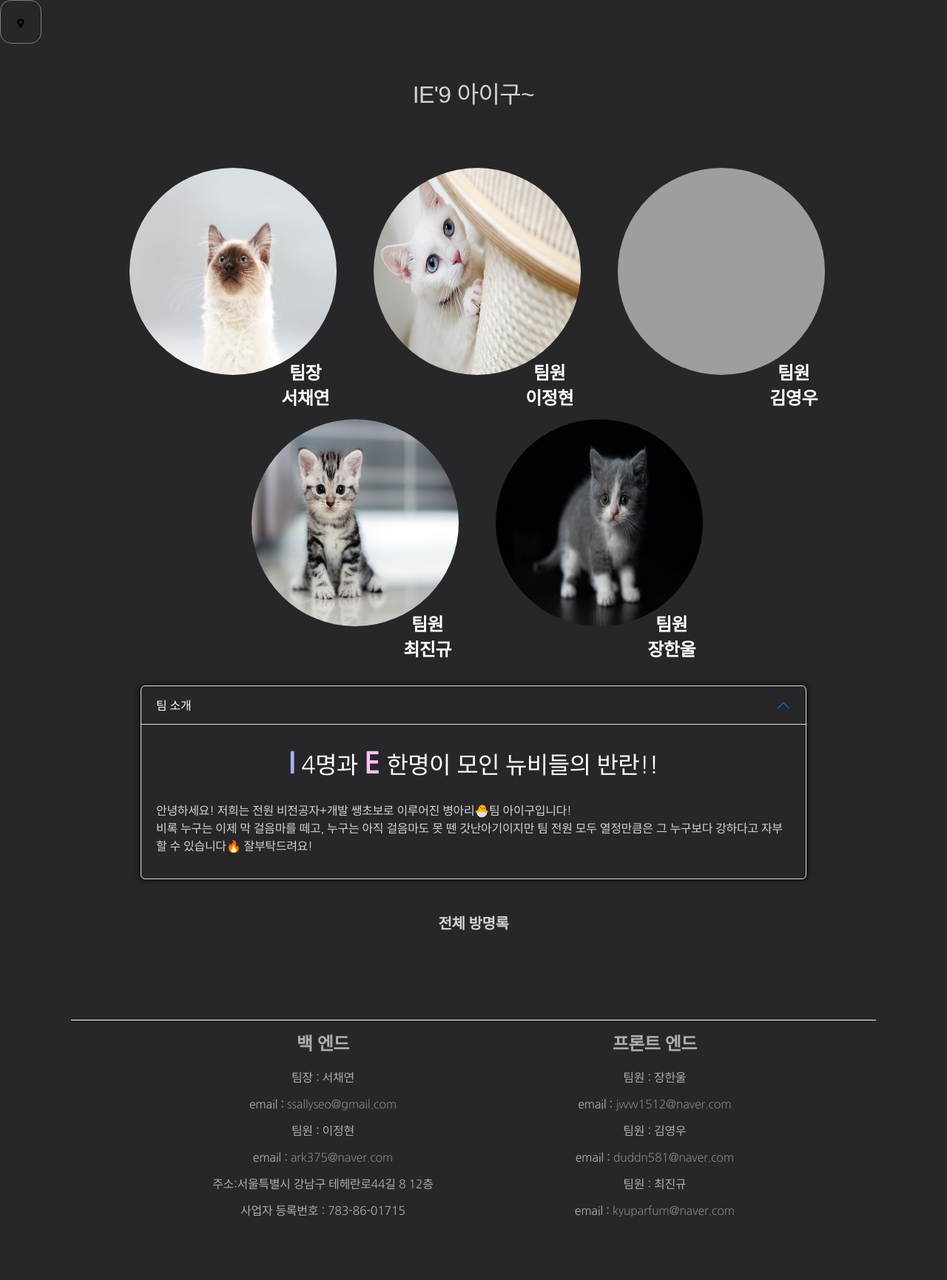
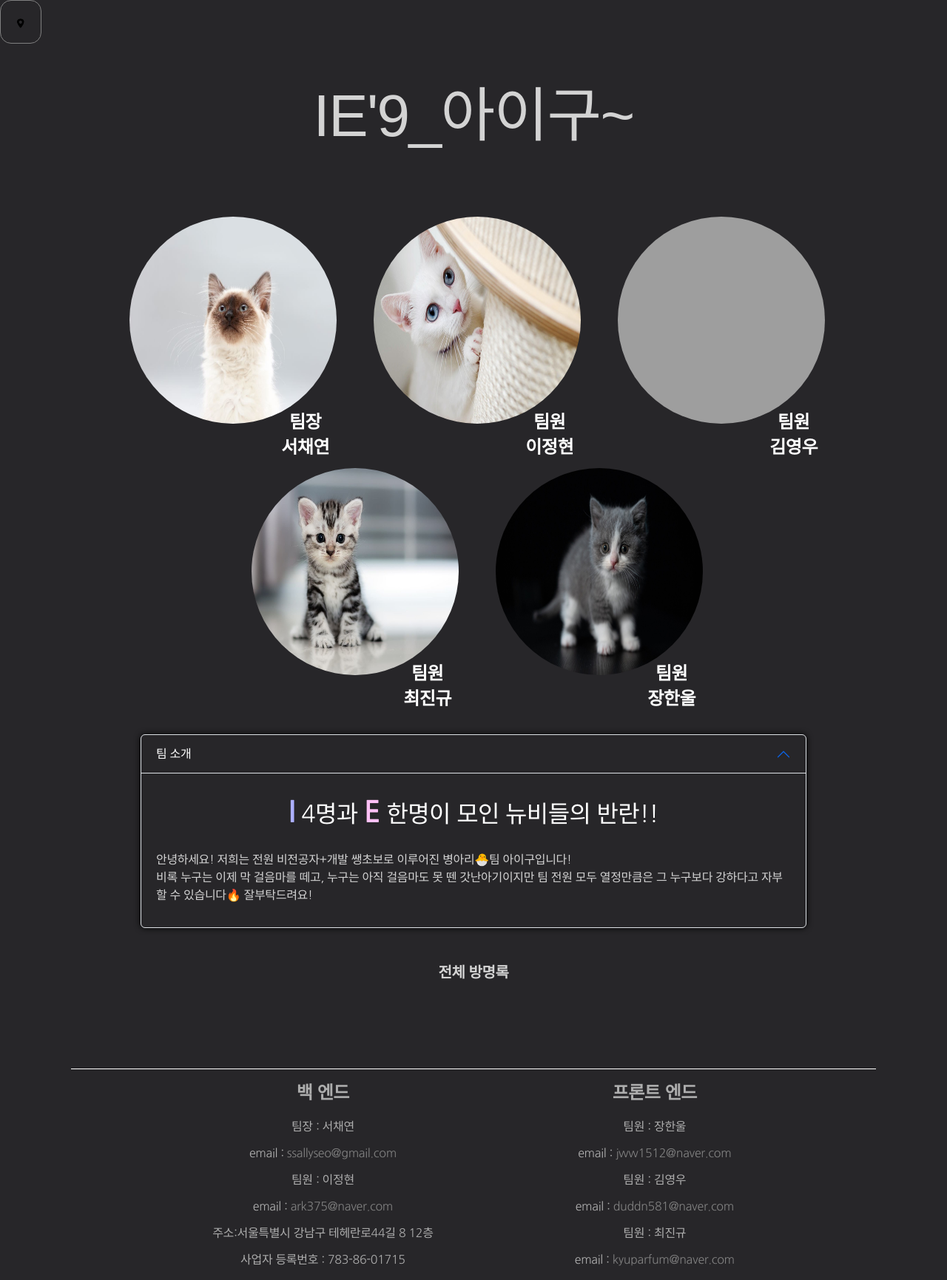
Before and after one commit to ChaeYami/IEteam-proj, a Flask app: page / in a window 1280 px wide. Shown: the whole page at 74% size. Before the commit the page ends 1646 px from the top, so only its background shows below. Run offline with Flask 2, Linux system fonts and the light colour scheme; data that the repository does not hold is empty; some web fonts are replaced; grey boxes are pictures that could not be loaded.

Commit message:
modify CSS

```diff
--- a/static/css/styles.css
+++ b/static/css/styles.css
@@ -78,7 +78,9 @@ main #team_profile {
 
 main #title {
     text-align: center;
-    margin-top: 50px;
+    margin: 50px 0;
+    display: flex;
+    justify-content: center;
 }
 
 main #title h1 {
@@ -88,13 +90,55 @@ main #title h1 {
     height: 300px;
 }
 
+main #title h2 {
+    position: relative;
+    font-size: 5rem;
+}
 
+main #title h2:nth-child(1) {
+    animation: tiop .4s 1 linear;
+}
 
-main #team_profile .t_card {
-    position: relative;
-    margin: 30px;
-    width: 270px;
-    text-align: center;
+main #title h2:nth-child(2) {
+    animation: tiop .4s 1 linear .4s;
+}
+
+main #title h2:nth-child(3) {
+    animation: tiop .4s 1 linear .8s;
+}
+
+main #title h2:nth-child(4) {
+    animation: tiop .4s 1 linear 1.2s;
+}
+
+main #title h2:nth-child(5) {
+    animation: tiop .4s 1 linear 1.6s;
+}
+
+main #title h2:nth-child(6) {
+    animation: tiop .4s 1 linear 2s;
+}
+
+main #title h2:nth-child(7) {
+    animation: tiop .4s 1 linear 2.4s;
+}
+
+main #title h2:nth-child(8) {
+    animation: tiop .4s 1 linear 2.8s;
+}
+
+main #title h2:nth-child(9) {
+    animation: tiop .4s 1 linear 3.2s;
+}
+
+@keyframes tiop {
+    0% {
+        opacity: 0;
+    }
+
+    100% {
+        opacity: 1;
+    }
 }
 
 #team_profile img {
@@ -105,7 +149,6 @@ main #team_profile .t_card {
 #team_profile img:hover {
     animation: blinker 1s linear;
 }
-
 
 @keyframes blinker {
     25% {
@@ -125,6 +168,15 @@ main #team_profile .t_card {
     }
 }
 
+
+
+
+main #team_profile .t_card {
+    position: relative;
+    margin: 30px;
+    width: 270px;
+    text-align: center;
+}
 
 main #team_profile .t_card .txt_box {
     position: absolute;
@@ -256,7 +308,6 @@ main #info>ul li ul {}
     margin-right: auto;
     padding: 20px;
     border-radius: 25px;
-    max-width: 800px;
 }
 
 .form-control {
@@ -373,6 +424,8 @@ main>h1 {
 
 main #all_info_box {
     display: flex;
+    flex-flow: column;
+    align-items: center;
 }
 
 main #all_info_box .all_box {
@@ -384,7 +437,8 @@ main #all_info_box .all_box .image_box {}
 main #all_info_box .all_box .image_box .image {}
 
 main #all_info_box .all_box .p_info {
-    margin: 20px
+    margin: 20px;
+    text-align: center;
 }
 
 .p_info a {
@@ -393,6 +447,11 @@ main #all_info_box .all_box .p_info {
 
 main #all_info_box .all_box .p_info p {
     margin-bottom: 10px;
+}
+
+main #all_info_box .all_box .p_info p:first-child {
+    font-size: 1.5rem;
+    font-weight: 700;
 }
 
 main #all_info_box .all_box .p_info .name {}
@@ -404,10 +463,13 @@ main #all_info_box .all_box .p_info .email {}
 .qr_code {
     width: 10vmax;
     height: 10vmax;
-    background-color: aqua;
     margin-bottom: 10px;
     right: 10px;
     position: fixed;
+}
+
+.qr_code img {
+    width: 100%;
 }
 
 main #all_info_box .all_box .p_info .mbti {}
@@ -435,7 +497,7 @@ main #all_info_box .profile div {
     border: 1px solid gray;
     padding: 30px;
     border-radius: 20px;
-    max-width: 800px;
+
 }
 
 
--- a/static/js/index.js
+++ b/static/js/index.js
@@ -47,17 +47,15 @@ window.onload = function () {
 // =================== 방명록 쓰기 ===================
 function save_comment() {
 
+
+
     let nickname = $('#nickname').val();
     let comment = $('#comment').val();
     let pw = $('#pwds').val();
 
-    if (!nickname) {
-        nickname = '익명';
-    }
-    if (!comment) {
-        alert("내용을 입력해주세요");
 
-    } else {
+
+
     let formData = new FormData();
     formData.append("nickname_give", nickname);
     formData.append("comment_give", comment);
@@ -70,10 +68,6 @@ function save_comment() {
             window.location.reload()
 
         });
-    }
-
-
-
 }
 // =================== 전체 방명록 조회 ===================
 function show_all_comment() {
--- a/templates/index.html
+++ b/templates/index.html
@@ -51,11 +51,19 @@
     </div><!-- e:pop_up -->
 
     <main id="index_main">
+
         <div id="title">
-            <h2 style="font-family: 'IM_Hyemin-Bold',sans-serif;">IE'9 아이구~</h2>
+
+            <h2 style="font-family: 'IM_Hyemin-Bold',sans-serif;">I</h2>
+            <h2 style="font-family: 'IM_Hyemin-Bold',sans-serif;">E</h2>
+            <h2 style="font-family: 'IM_Hyemin-Bold',sans-serif;">'</h2>
+            <h2 style="font-family: 'IM_Hyemin-Bold',sans-serif;">9</h2>
+            <h2 style="font-family: 'IM_Hyemin-Bold',sans-serif;">_</h2>
+            <h2 style="font-family: 'IM_Hyemin-Bold',sans-serif;">아</h2>
+            <h2 style="font-family: 'IM_Hyemin-Bold',sans-serif;">이</h2>
+            <h2 style="font-family: 'IM_Hyemin-Bold',sans-serif;">구</h2>
+            <h2 style="font-family: 'IM_Hyemin-Bold',sans-serif;">~</h2>
             <!-- <h1 style="background-image:url(/static/img/ie9_logo.png);">
-
-
             </h1> -->
 
         </div><!-- e:title -->
```
Also changed, not shown: templates/cy.html (+5 -5 lines), templates/hw.html (+4 -11 lines), templates/jh.html (+3 -5 lines), templates/jk.html (+3 -6 lines), templates/yw.html (+3 -5 lines). Lines whose indentation alone changed are shown as unchanged.
